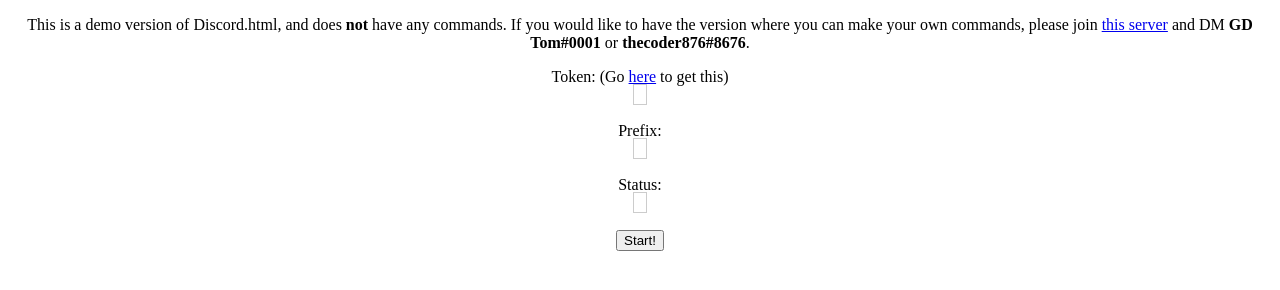
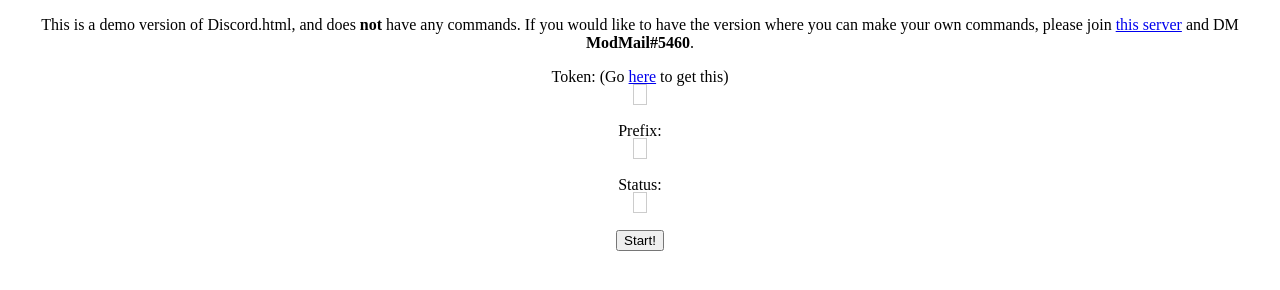
Before and after one commit to discord-html/Discord.html-Demo, a plain HTML site: page index.html in a window 1280 px wide. Drawn offline with Linux system fonts and the light colour scheme.

Commit message:
Update some text

```diff
--- a/index.html
+++ b/index.html
@@ -39,7 +39,7 @@
 
 <body>
 	<p>
-		<center>This is a demo version of Discord.html, and does <strong>not</strong> have any commands. If you would like to have the version where you can make your own commands, please join <a href="https://discord.gg/W5QserHkTV">this server</a> and DM <strong>GD Tom#0001</strong> or <strong>thecoder876#8676</strong>.</center>
+		<center>This is a demo version of Discord.html, and does <strong>not</strong> have any commands. If you would like to have the version where you can make your own commands, please join <a href="https://discord.gg/W5QserHkTV">this server</a> and DM <strong>ModMail#5460</strong>.</center>
   </p>
 			<center>
 				<div id="inf"></div>
```
